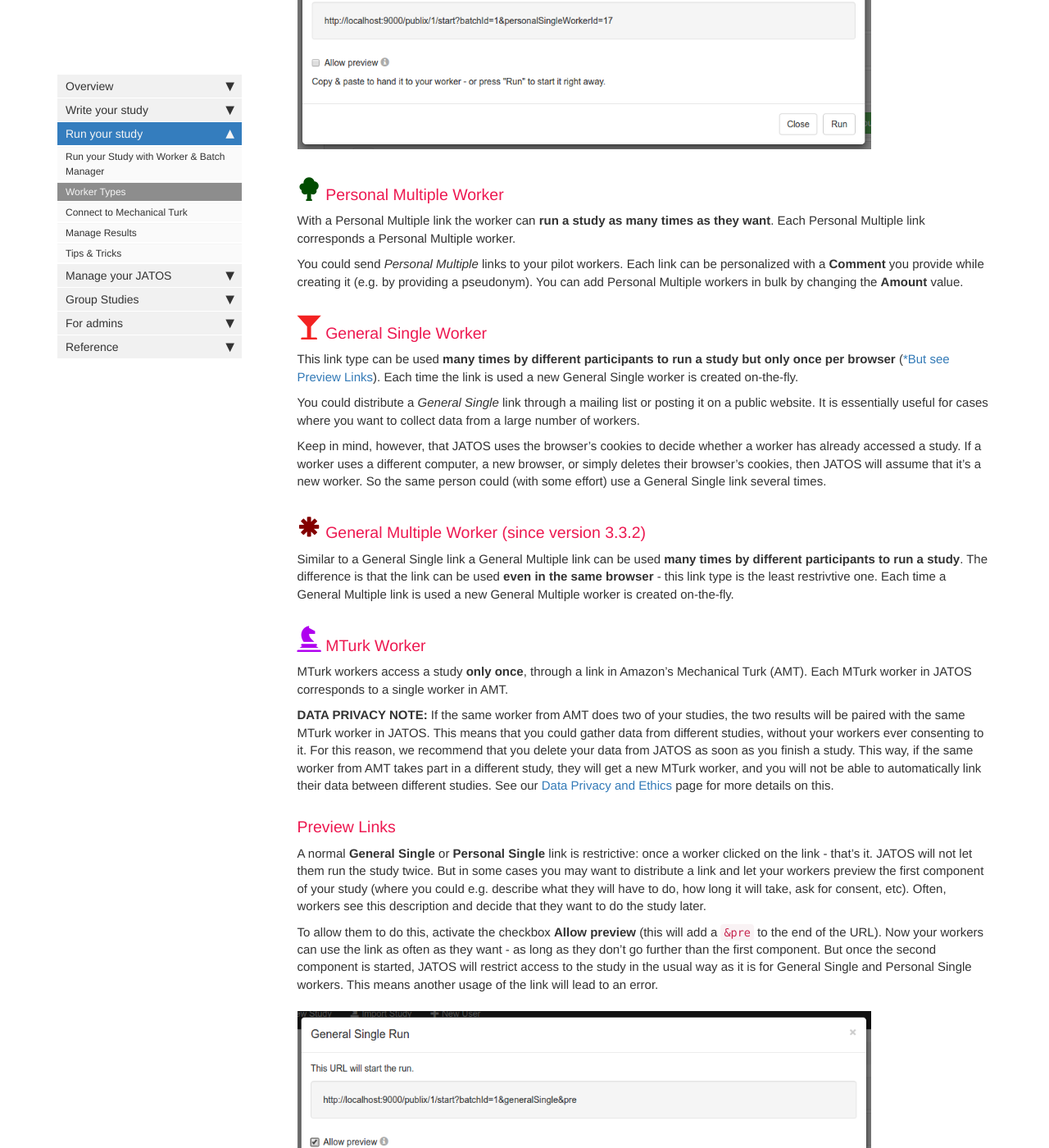
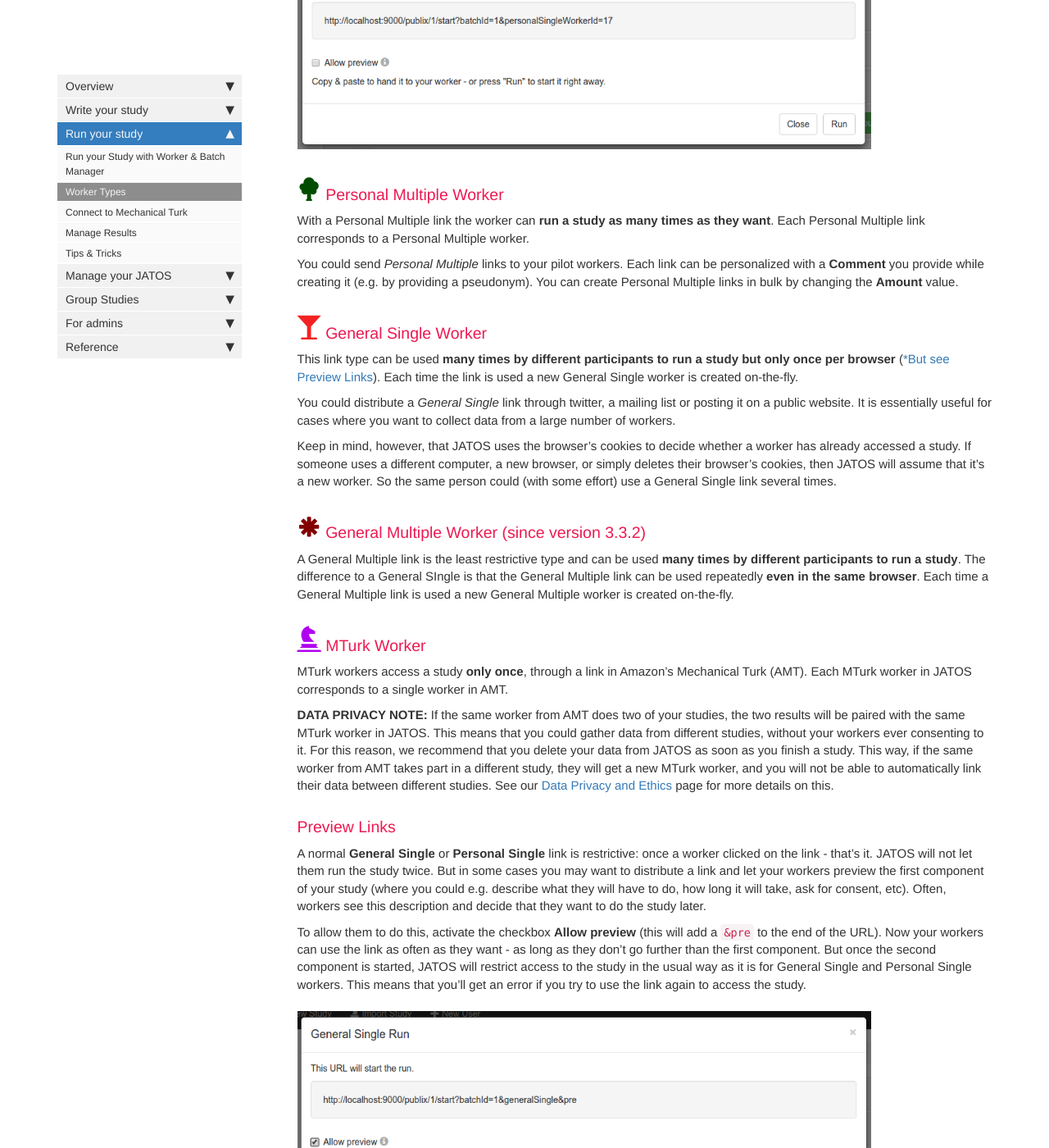
Before and after one commit to kristian-lange-tw/JATOS_docs_v3, a Jekyll site: the page built from pages/Worker-Types.md, in a window 1280 px wide and 1400 px high, scrolled down 2390 px. Shown: the whole window at 82% size. Built offline with Jekyll 4.4.1, drawn with Linux system fonts in a browser that asks for light colours; nearby versions of some CDN libraries; comment, search, counter and statistics services are not loaded; some of the changed text lies outside the part shown.

Commit message:
Update Worker-Types.md
Changes very small things, mostly. A couple of instances from link -> worker and from worker -> person. Please have a look at the changes to see if you agree

```diff
--- a/pages/Worker-Types.md
+++ b/pages/Worker-Types.md
@@ -33,11 +33,11 @@ Jatos workers run a study (or any of its components individually) by clicking on
 
 ### <span class="glyphicon glyphicon-leaf glyphicon-personal-single"></span> Personal Single Worker
 
-With a Personal Single link **a study can be run only once** ([*But see Preview Links](#preview-links)). You can see them as _personalized links with single access_. Each Personal Single link corresponds a Personal Single worker.
+With a Personal Single link **a study can be run only once** ([*But see Preview Links](#preview-links)). You can think of them as _personalized links with single access_. Each Personal Single link corresponds a Personal Single worker.
 
 Usually you would send a Personal Single link to workers that you contact individually. Each link can be personalized with a **Comment** you provide while creating it (e.g. by providing a pseudonym).
 
-Personal Single links are useful in small studies, where it's feasible to contact each worker individually, or (e.g.) you want to be able to pair up several results (either from the same or different studies) in a longitudinal design. You can add Personal Single workers in bulk by changing the **Amount** value.
+Personal Single links are useful in small studies, where it's feasible to contact each worker individually, or (e.g.) you want to be able to pair up several results (either from the same or different studies) in a longitudinal design. You can create Personal Single links in bulk by changing the **Amount** value.
 
 ![GUI Screenshot](images/create_personal_single_run.png)
 ![GUI Screenshot](images/view_personal_single_run.png)
@@ -45,23 +45,23 @@ Personal Single links are useful in small studies, where it's feasible to contac
 
 ### <span class="glyphicon glyphicon-tree-deciduous glyphicon-personal-multiple"></span> Personal Multiple Worker
 
-With a Personal Multiple link the worker can **run a study as many times as they want**. Each Personal Multiple link corresponds a Personal Multiple worker.
+With a Personal Multiple link the worker can **run a study as many times as they want**. Each Personal Multiple link corresponds to a Personal Multiple worker.
 
-You could send _Personal Multiple_ links to your pilot workers. Each link can be personalized with a **Comment** you provide while creating it (e.g. by providing a pseudonym). You can add Personal Multiple workers in bulk by changing the **Amount** value.
+You could send _Personal Multiple_ links to your pilot workers. Each link can be personalized with a **Comment** you provide while creating it (e.g. by providing a pseudonym). You can create Personal Multiple links in bulk by changing the **Amount** value.
 
 
 ### <span class="glyphicon glyphicon-glass glyphicon-general-single"></span> General Single Worker
 
 This link type can be used **many times by different participants to run a study but only once per browser** ([*But see Preview Links](#preview-links)). Each time the link is used a new General Single worker is created on-the-fly.
 
-You could distribute a _General Single_ link through a mailing list or posting it on a public website. It is essentially useful for cases where you want to collect data from a large number of workers.
+You could distribute a _General Single_ link through twitter, a mailing list or posting it on a public website. It is essentially useful for cases where you want to collect data from a large number of workers.
 
-Keep in mind, however, that JATOS uses the browser's cookies to decide whether a worker has already accessed a study. If a worker uses a different computer, a new browser, or simply deletes their browser's cookies, then JATOS will assume that it's a new worker. So the same person could (with some effort) use a General Single link several times.
+Keep in mind, however, that JATOS uses the browser's cookies to decide whether a worker has already accessed a study. If someone uses a different computer, a new browser, or simply deletes their browser's cookies, then JATOS will assume that it's a new worker. So the same person could (with some effort) use a General Single link several times.
 
 
 ### <span class="glyphicon glyphicon-asterisk glyphicon-general-multiple"></span> General Multiple Worker (since version 3.3.2)
 
-Similar to a General Single link a General Multiple link can be used **many times by different participants to run a study**. The difference is that the link can be used **even in the same browser** - this link type is the least restrivtive one. Each time a General Multiple link is used a new General Multiple worker is created on-the-fly.
+A General Multiple link is the least restrictive type and can be used **many times by different participants to run a study**. The difference to a General SIngle is that the General Multiple link can be used repeatedly **even in the same browser**. Each time a General Multiple link is used a new General Multiple worker is created on-the-fly.
 
 
 ### <span class="glyphicon glyphicon-knight glyphicon-mturk"></span> MTurk Worker
@@ -75,6 +75,6 @@ MTurk workers access a study **only once**, through a link in Amazon's Mechanica
 
 A normal **General Single** or **Personal Single** link is restrictive: once a worker clicked on the link - that's it. JATOS will not let them run the study twice. But in some cases you may want to distribute a link and let your workers preview the first component of your study (where you could e.g. describe what they will have to do, how long it will take, ask for consent, etc). Often, workers see this description and decide that they want to do the study later.
 
-To allow them to do this, activate the checkbox **Allow preview** (this will add a `&pre` to the end of the URL). Now your workers can use the link as often as they want - as long as they don't go further than the first component. But once the second component is started, JATOS will restrict access to the study in the usual way as it is for General Single and Personal Single workers. This means another usage of the link will lead to an error.
+To allow them to do this, activate the checkbox **Allow preview** (this will add a `&pre` to the end of the URL). Now your workers can use the link as often as they want - as long as they don't go further than the first component. But once the second component is started, JATOS will restrict access to the study in the usual way as it is for General Single and Personal Single workers. This means that you'll get an error if you try to use the link again to access the study.
 
 ![GUI Screenshot](images/preview_general_single_run.png)
```
